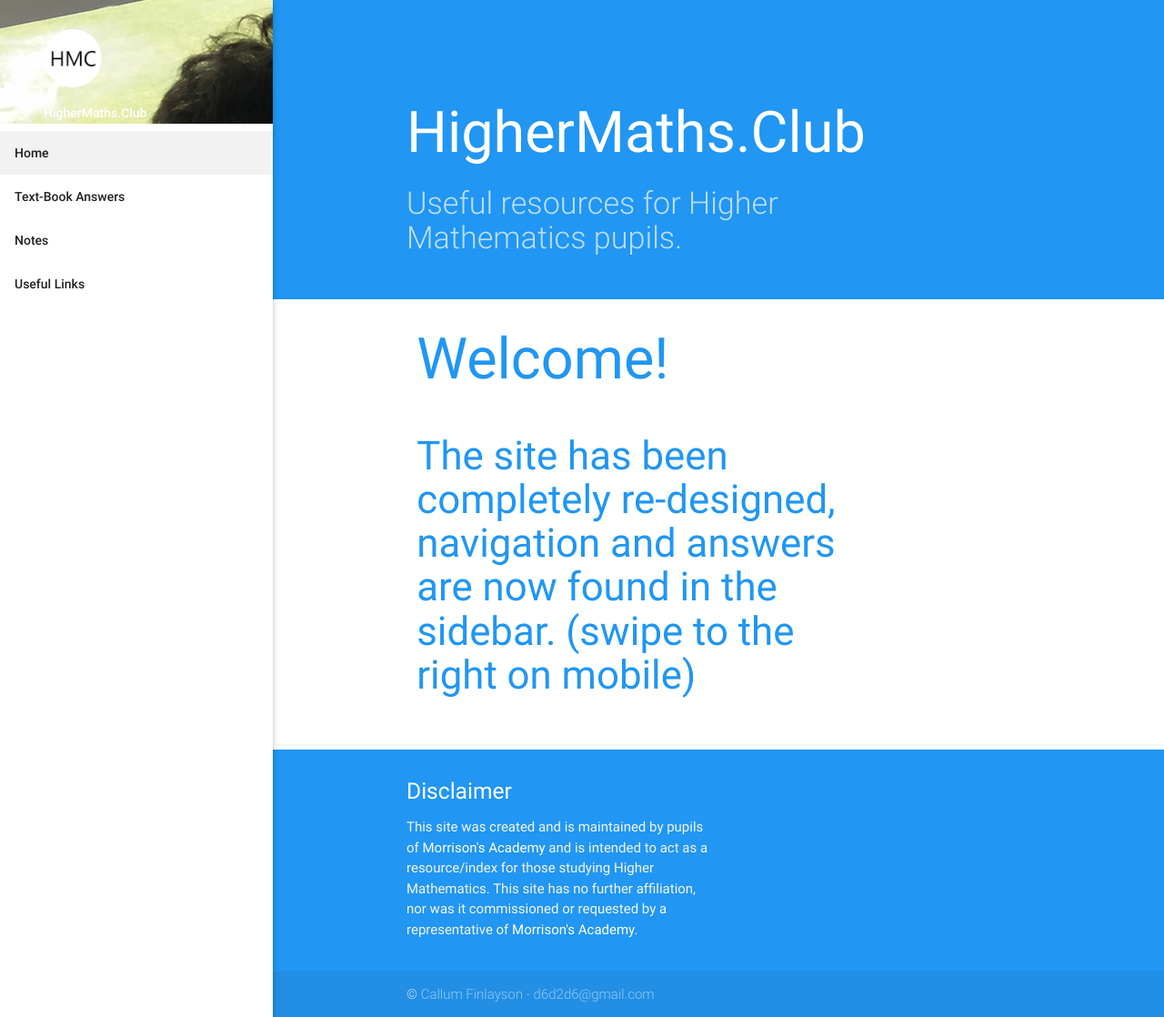
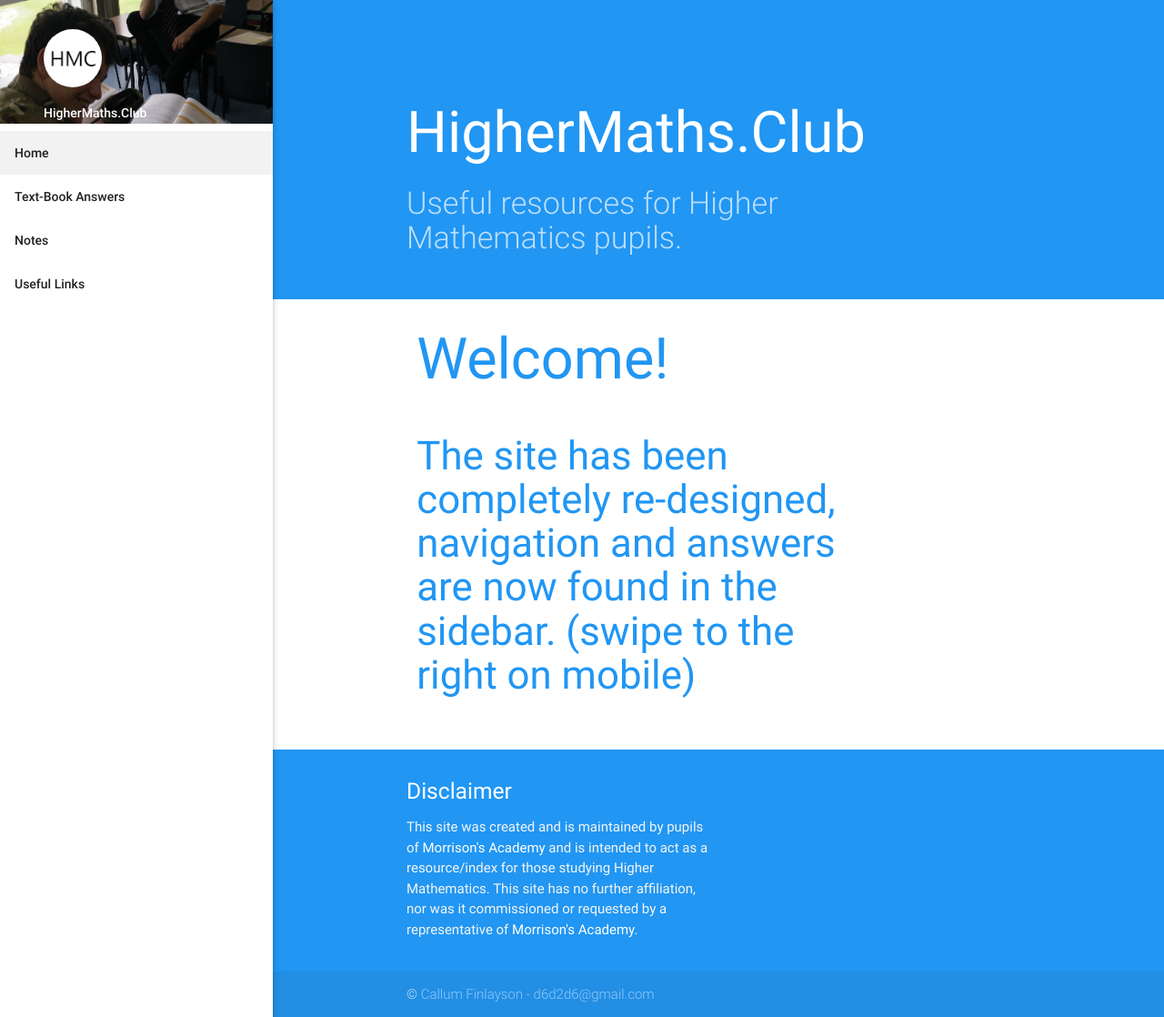
Before and after one commit to Harctona/MASecurity, a Jekyll site: the page built from index.html, in a window 1280 px wide and 1118 px high. Shown: the whole window at 91% size. Built offline with Jekyll 4.4.1, drawn with Linux system fonts in a browser that asks for light colours; nearby versions of some CDN libraries.

Commit message:
100 percent

```diff
--- a/_layouts/default.html
+++ b/_layouts/default.html
@@ -22,7 +22,7 @@
       </nav>
       <ul id="nav-mobile" class="side-nav fixed">
         <li><div class="userView">
-            <img class="background" src="/andyben.jpg">
+            <img class="background" src="/andyben.jpg" style="height: 100%; width: 100%;">
             <a href="#!user"><img class="circle" src="/logo.jpg"></a>
             <a href="#!name"><span class="white-text name">HigherMaths.Club</span></a>
             <!--a href="#!email"><span class="white-text email">jdandturk@gmail.com</span></a-->
```
